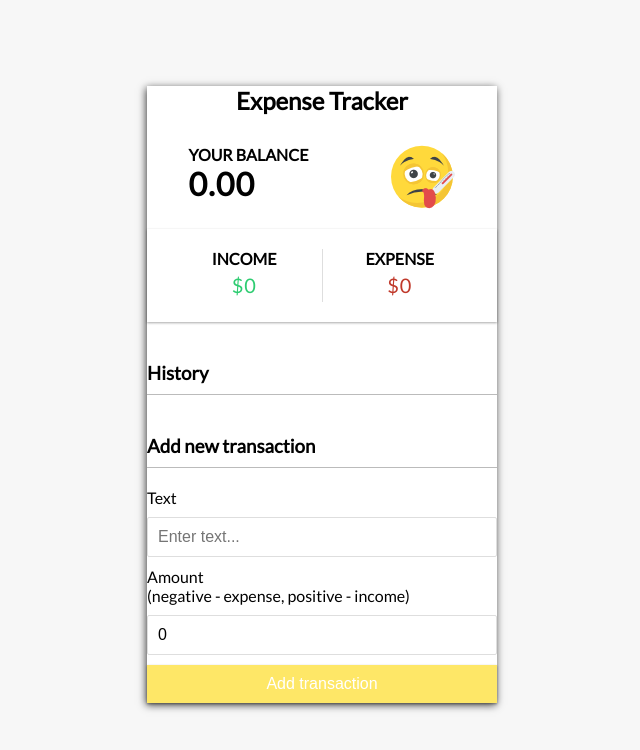
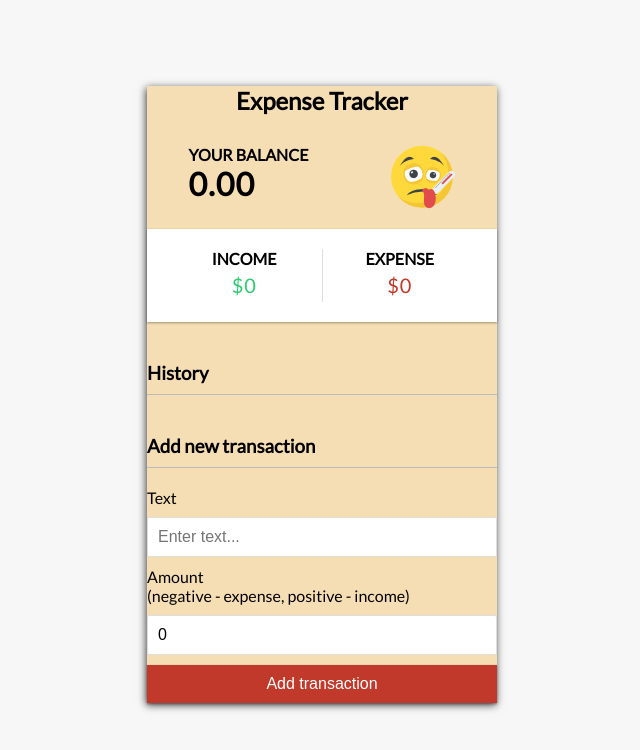
Before and after one commit to rabbanirizwan/expense-tracker, a React (Create React App) app: page / in a window 1280 px wide. Shown: the top 750 px of the page, without its empty margins (318-958 px from the left). Built offline with nearby package versions, Linux system fonts and the light colour scheme.

Commit message:
update color

```diff
--- a/src/App.css
+++ b/src/App.css
@@ -90,7 +90,7 @@ input[type='number'] {
 
 .btn {
   cursor: pointer;
-  background-color:#FEE767;
+  background-color:#c0392b;
   box-shadow: var(--box-shadow);
   color: #fff;
   border: 0;
@@ -154,5 +154,5 @@ input[type='number'] {
   -webkit-box-shadow: -1px 2px 8px 0px rgba(0,0,0,0.75);
   -moz-box-shadow: -1px 2px 8px 0px rgba(0,0,0,0.75);
   box-shadow: -1px 2px 8px 0px rgba(0,0,0,0.75);
-  background-color: white;
+  background-color:wheat;
 }
```
